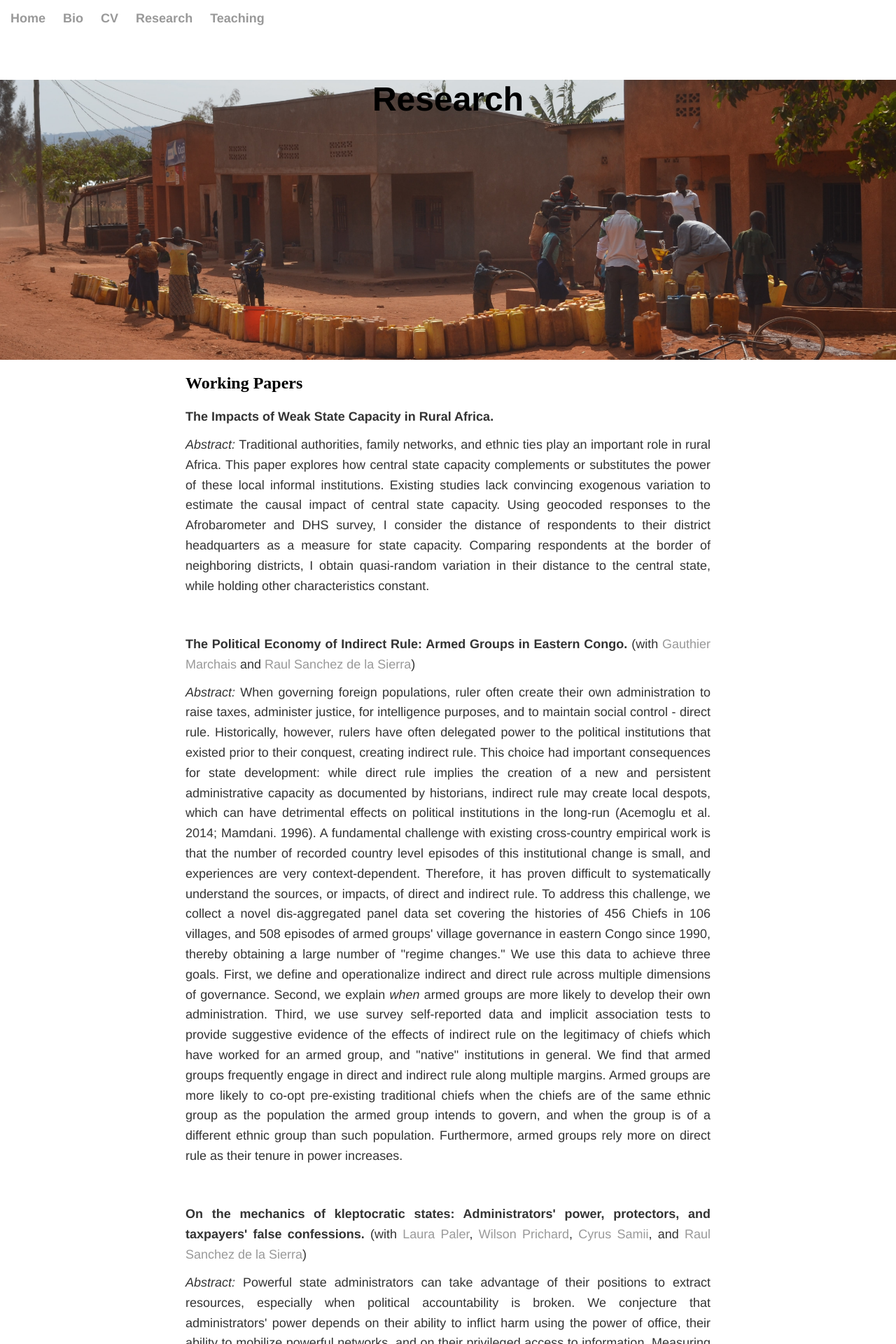
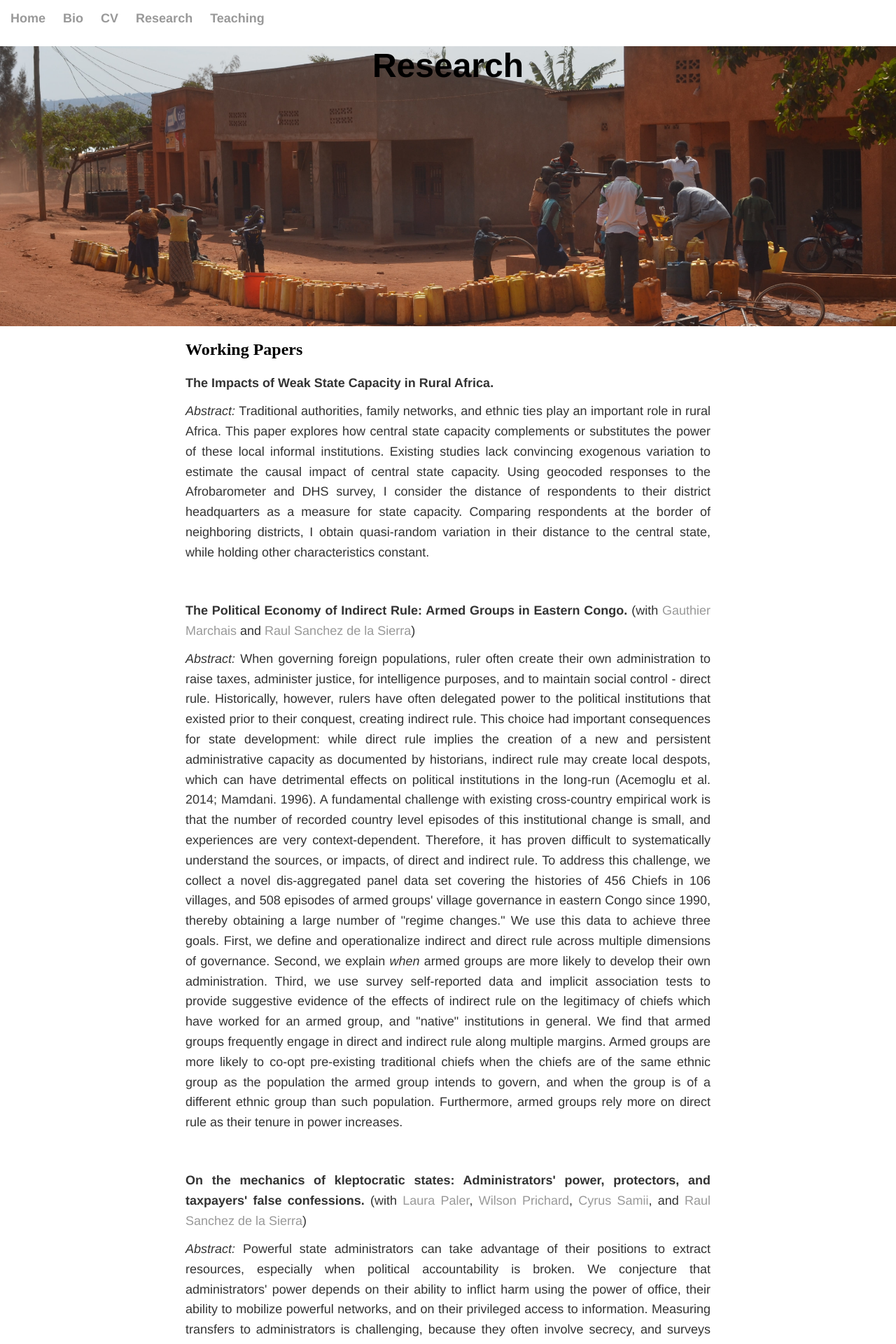
Before and after one commit to soeren-henn/soeren-henn.github.io, a Jekyll site: the page built from research/index.html, in a window 1280 px wide. Shown: the top 1920 px of the page at 70% size. Built offline with Jekyll 4.4.1, drawn with Linux system fonts in a browser that asks for light colours.

Commit message:
Update main.css

```diff
--- a/css/main.css
+++ b/css/main.css
@@ -112,7 +112,7 @@ ul.posts li {
   -moz-background-size: cover;
   -o-background-size: cover;
   background-size: cover;
-  margin: 80px 0 20px;
+  margin: 0px 0 20px;
   position: relative;
   min-height: 200px;
 
```
